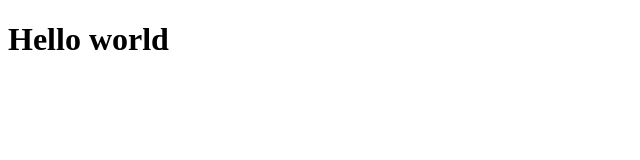
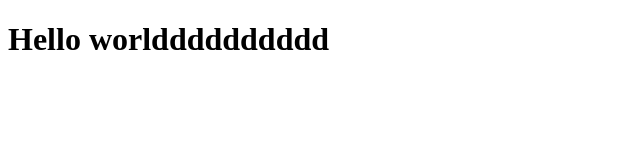
Before and after one commit to endfrey/learn-git, a plain HTML site: page index.html in a window 1280 px wide. Shown: the whole page, without its empty margins (0-640 px from the left). Drawn offline with Linux system fonts and the light colour scheme.

Commit message:
first commitdd

```diff
--- a/index.html
+++ b/index.html
@@ -6,6 +6,6 @@
     <title>learn git</title>
 </head>
 <body>
-    <h1>Hello world</h1>
+    <h1>Hello worldddddddddd</h1>
 </body>
 </html>
```
